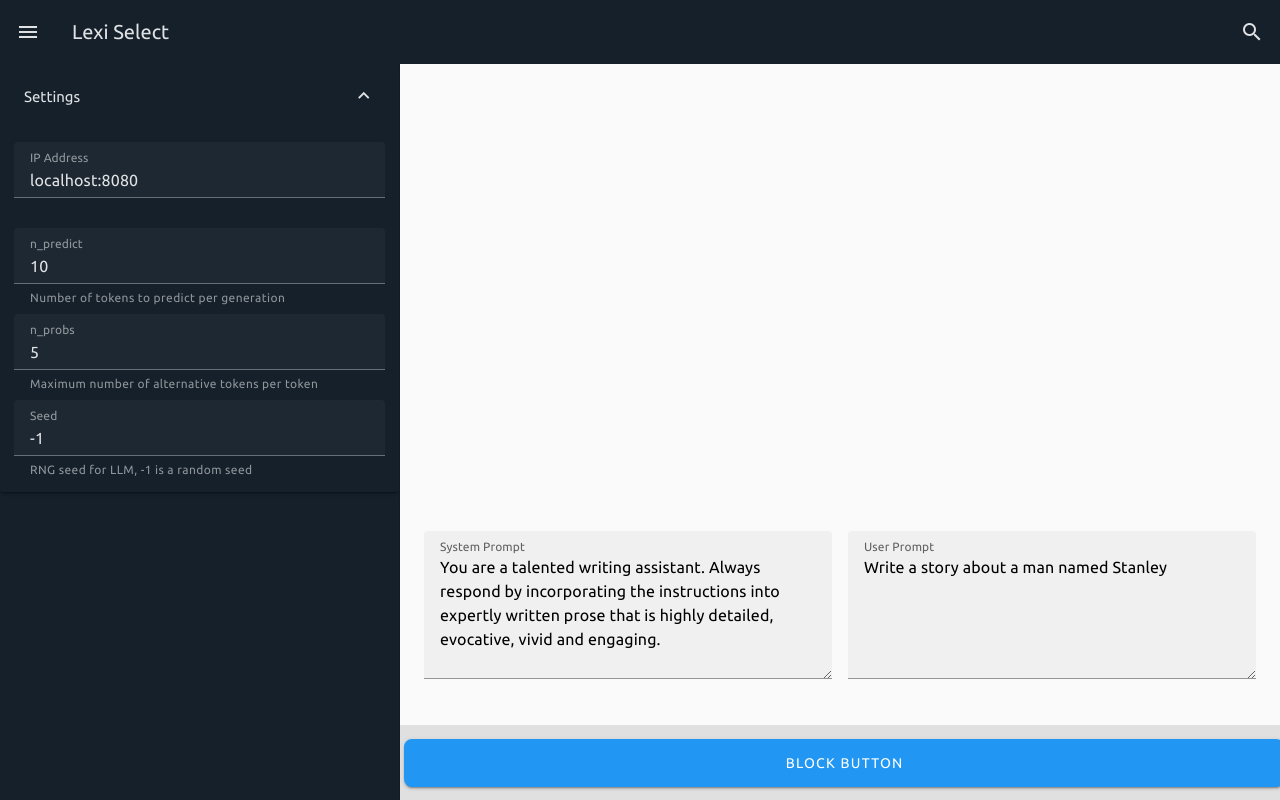
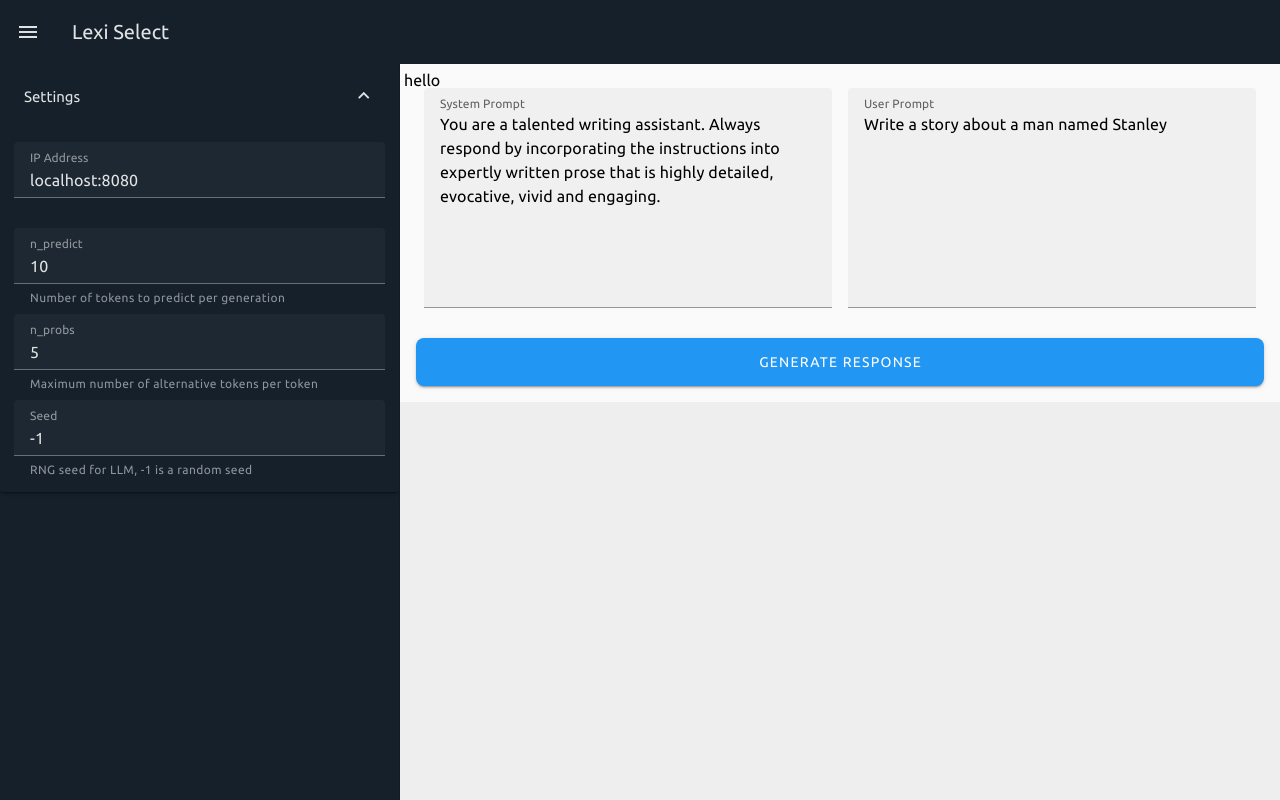
Before and after one commit to dhibbin/LexiSelect, a Vue app: page / in a window 1280 px wide. Built offline with nearby package versions, Linux system fonts and the light colour scheme.

Commit message:
Changing layout

```diff
--- a/src/App.vue
+++ b/src/App.vue
@@ -3,10 +3,6 @@
     <v-app-bar app>
       <v-app-bar-nav-icon @click="drawer = !drawer" />
       <v-app-bar-title>Lexi Select</v-app-bar-title>
-      <v-btn
-        icon="mdi-magnify"
-        variant="text"
-      />
     </v-app-bar>
 
     <v-navigation-drawer
@@ -18,56 +14,15 @@
       <SideBar />
     </v-navigation-drawer>
 
-    <v-app-bar
-      color="grey-lighten-2"
-      height="75"
-      location="bottom"
-      flat
-    >
-      <v-btn
-        block
-        class="pa-6"
-        color="blue"
-        base-color="blue"
-        variant="elevated"
-        rounded="lg"
-        @click="attemptLLMGeneration"
-      >
-        Block Button
-      </v-btn>
-    </v-app-bar>
-
     <v-main>
       <v-container
         fluid
-        class="bg-grey-lighten-5 ma-0 d-flex justify-end align-end fill-height fill-width"
+        class="bg-grey-lighten-5 ma-0 justify-end align-end fill-width flex-nowrap"
       >
-        <v-row
-          align="end"
-          no-gutters
-          class="pa-0"
-        >
-          <v-col
-            cols="6"
-            align-self="end"
-          >
-            <v-textarea
-              v-model="systemPrompt"
-              class="fill-height d-flex flex-column pa-2"
-              label="System Prompt"
-            />
-          </v-col>
-          <v-col
-            cols="6"
-            align-self="end"
-          >
-            <v-textarea
-              v-model="userPrompt"
-              class="fill-height d-flex flex-column pa-2"
-              label="User Prompt"
-            />
-          </v-col>
-        </v-row>
+      <v-row>
+        hello
+      </v-row>
+      <TextBar />
       </v-container>
     </v-main>
   </v-app>
@@ -76,20 +31,9 @@
 <script setup lang="ts">
   import { ref, type Ref } from 'vue'
   import SideBar from './components/SideBar.vue'
-  import { LLMService } from './objects/LLMService';
+  import TextBar from './components/TextBar.vue'
 
   const drawer : Ref<boolean> = ref(true)
-  const userPrompt : Ref<string> = ref("Write a story about a man named Stanley")
-  const systemPrompt : Ref<string> = ref("You are a talented writing assistant. Always respond by incorporating the instructions into expertly written prose that is highly detailed, evocative, vivid and engaging.");
-
-  async function attemptLLMGeneration() : Promise<void> {
-    try {
-      let output = await LLMService.instance.SendPrompt(userPrompt.value, systemPrompt.value)
-      console.log(output)
-    } catch (error) {
-      console.log(error)
-    }
-  }
 
 
 </script>
--- /dev/null
+++ b/src/components/TextBar.vue
@@ -0,0 +1,61 @@
+<template>
+  <v-row no-gutters>
+    <v-col
+      cols="6"
+      align-self="end"
+    >
+      <v-textarea
+        v-model="systemPrompt"
+        class="fill-height d-flex flex-column pa-2"
+        label="System Prompt"
+        rows="8"
+        no-resize
+      />
+    </v-col>
+    <v-col
+      cols="6"
+      align-self="end"
+    >
+      <v-textarea
+        v-model="userPrompt"
+        class="fill-height d-flex flex-column pa-2"
+        label="User Prompt"
+        rows="8"
+        no-resize
+      />
+    </v-col>
+  </v-row>
+  <v-row no-gutters>
+    <v-col cols="12">
+      <v-btn
+        block
+        class="pa-6"
+        color="blue"
+        base-color="blue"
+        variant="elevated"
+        rounded="lg"
+        @click="attemptLLMGeneration"
+      >
+        Generate Response
+      </v-btn>
+    </v-col>
+  </v-row>
+</template>
+
+<script setup lang="ts">
+import { LLMService } from '@/objects/LLMService';
+import { ref, type Ref } from 'vue';
+
+const userPrompt : Ref<string> = ref("Write a story about a man named Stanley")
+const systemPrompt : Ref<string> = ref("You are a talented writing assistant. Always respond by incorporating the instructions into expertly written prose that is highly detailed, evocative, vivid and engaging.");
+//const tab = ref(null)
+
+  async function attemptLLMGeneration() : Promise<void> {
+    try {
+      let output = await LLMService.instance.SendPrompt(userPrompt.value, systemPrompt.value)
+      console.log(output)
+    } catch (error) {
+      console.log(error)
+    }
+  }
+</script>
--- a/src/objects/LLMService.ts
+++ b/src/objects/LLMService.ts
@@ -28,6 +28,7 @@ export class LLMService {
         userPrompt = "<|user|>" + userPrompt + "<|end|>";
         systemPrompt = "<|system|>" + systemPrompt + "<|end|>";
         const prompt = systemPrompt + userPrompt;
+
         //http://127.0.0.1:8080/completion
         return fetch("http://" + this.wrappedSettings.ipAddress + "/completion", {
             method: 'POST',
@@ -42,7 +43,7 @@ export class LLMService {
             if (!response.ok) {
                 throw new Error(response.statusText)
             }
-            console.log(response.json())
+            //console.log(response.json())
             return response.json() as Promise<JSON>
         })
     }
```
